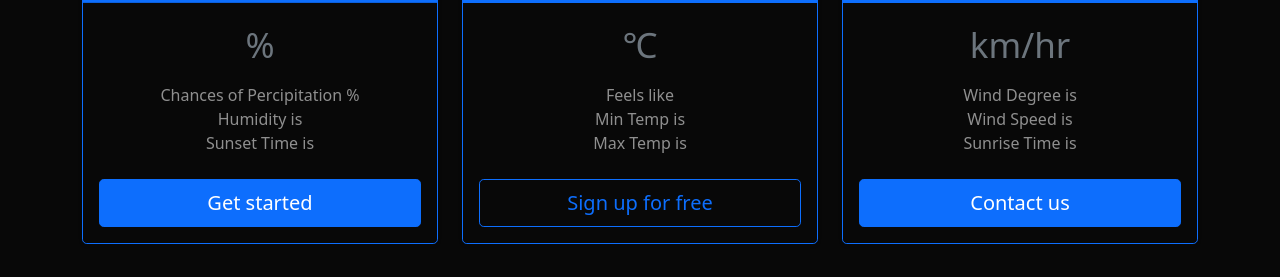
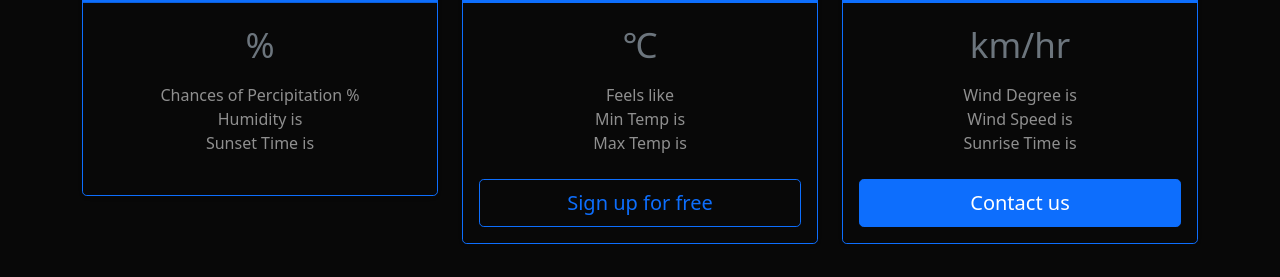
Before and after one commit to aniketgupta01/Live-Weather-App, a plain HTML site: page index.html in a window 1280 px wide. Shown: the part 212-489 px from the top of the page. Drawn offline with nearby package versions, Linux system fonts and the light colour scheme; no server answers.

Commit message:
Update index.html

```diff
--- a/index.html
+++ b/index.html
@@ -64,7 +64,7 @@
                     <li>Sunset Time is  <span id="sunset"></span></li>
 
                 </ul>
-                <button type="button" class="w-100 btn btn-lg btn-primary">Get started</button>
+
               </div>
             </div>
           </div>
```
